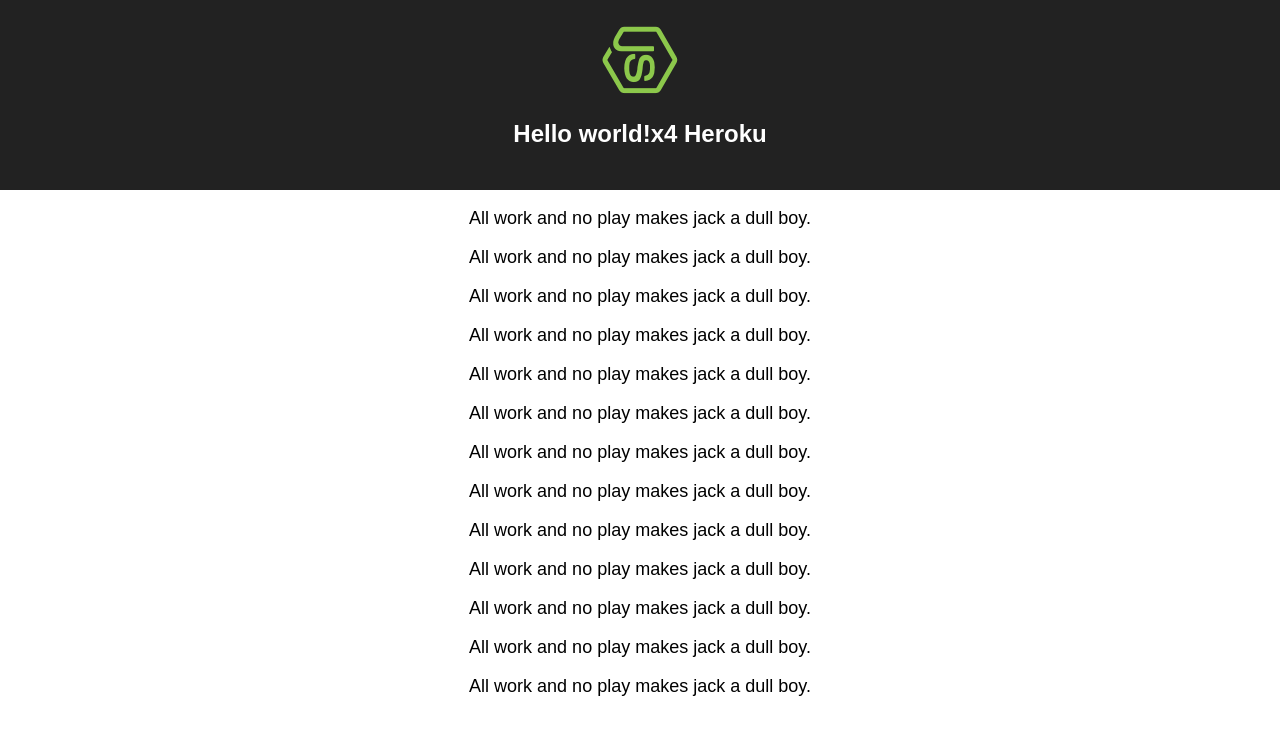
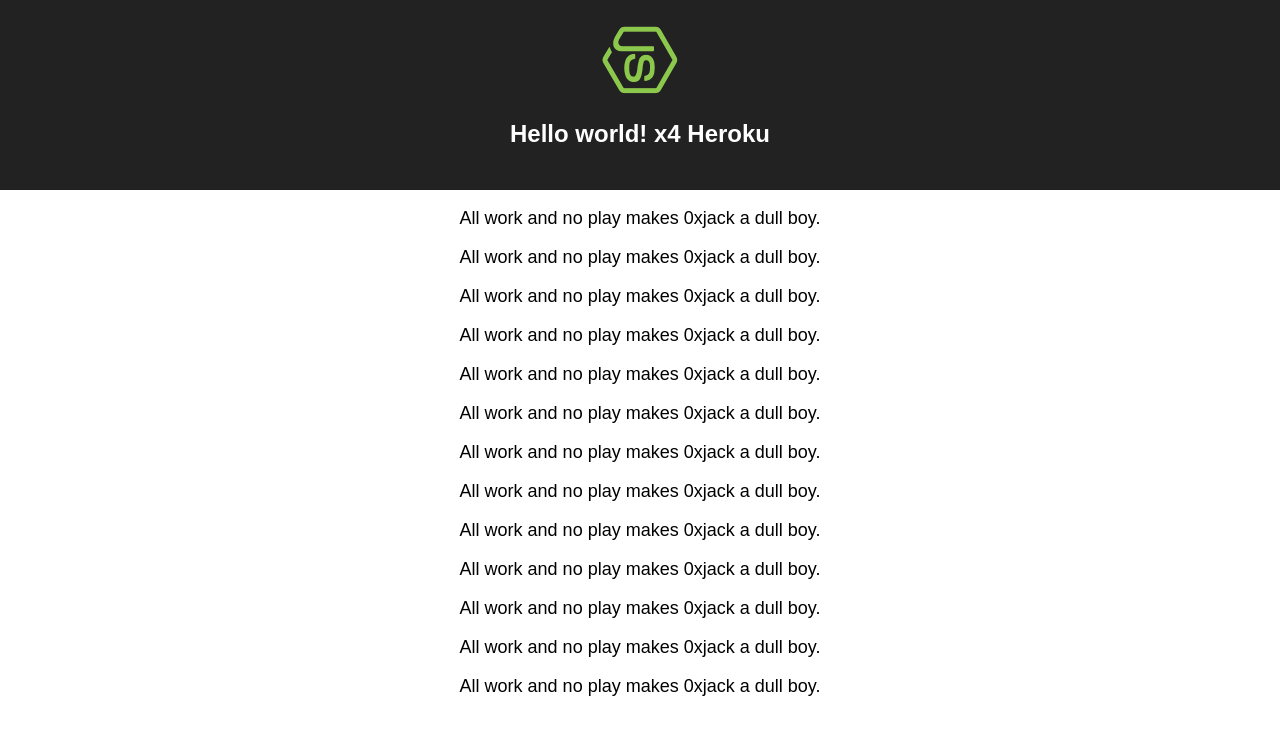
Before and after one commit to ray-chunkit-chung/heroku-docker-react-starter, a React (Create React App) app: page / in a window 1280 px wide. Shown: the top 734 px of the page. Built offline with nearby package versions, Linux system fonts and the light colour scheme.

Commit message:
make more fun

```diff
--- a/src/App.js
+++ b/src/App.js
@@ -8,46 +8,46 @@ class App extends Component {
       <div className="App">
         <header className="App-header">
           <img src={logo} className="App-logo" alt="logo" />
-          <h1 className="App-title">Hello world!x4 Heroku </h1>
+          <h1 className="App-title">Hello world! x4 Heroku </h1>
         </header>
         <p className="App-intro">
-          All work and no play makes jack a dull boy.
+          All work and no play makes 0xjack a dull boy.
         </p>
         <p className="App-intro">
-          All work and no play makes jack a dull boy.
+          All work and no play makes 0xjack a dull boy.
         </p>
         <p className="App-intro">
-          All work and no play makes jack a dull boy.
+          All work and no play makes 0xjack a dull boy.
         </p>
         <p className="App-intro">
-          All work and no play makes jack a dull boy.
+          All work and no play makes 0xjack a dull boy.
         </p>
         <p className="App-intro">
-          All work and no play makes jack a dull boy.
+          All work and no play makes 0xjack a dull boy.
         </p>
         <p className="App-intro">
-          All work and no play makes jack a dull boy.
+          All work and no play makes 0xjack a dull boy.
         </p>
         <p className="App-intro">
-          All work and no play makes jack a dull boy.
+          All work and no play makes 0xjack a dull boy.
         </p>
         <p className="App-intro">
-          All work and no play makes jack a dull boy.
+          All work and no play makes 0xjack a dull boy.
         </p>
         <p className="App-intro">
-          All work and no play makes jack a dull boy.
+          All work and no play makes 0xjack a dull boy.
         </p>
         <p className="App-intro">
-          All work and no play makes jack a dull boy.
+          All work and no play makes 0xjack a dull boy.
         </p>
         <p className="App-intro">
-          All work and no play makes jack a dull boy.
+          All work and no play makes 0xjack a dull boy.
         </p>
         <p className="App-intro">
-          All work and no play makes jack a dull boy.
+          All work and no play makes 0xjack a dull boy.
         </p>
         <p className="App-intro">
-          All work and no play makes jack a dull boy.
+          All work and no play makes 0xjack a dull boy.
         </p>
       </div>
     );
```
